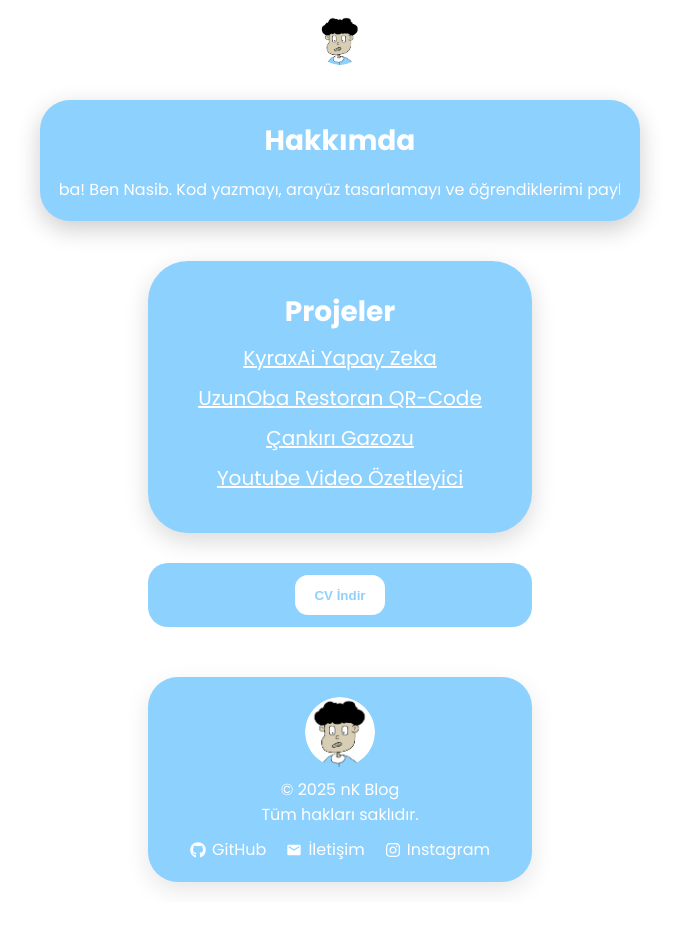
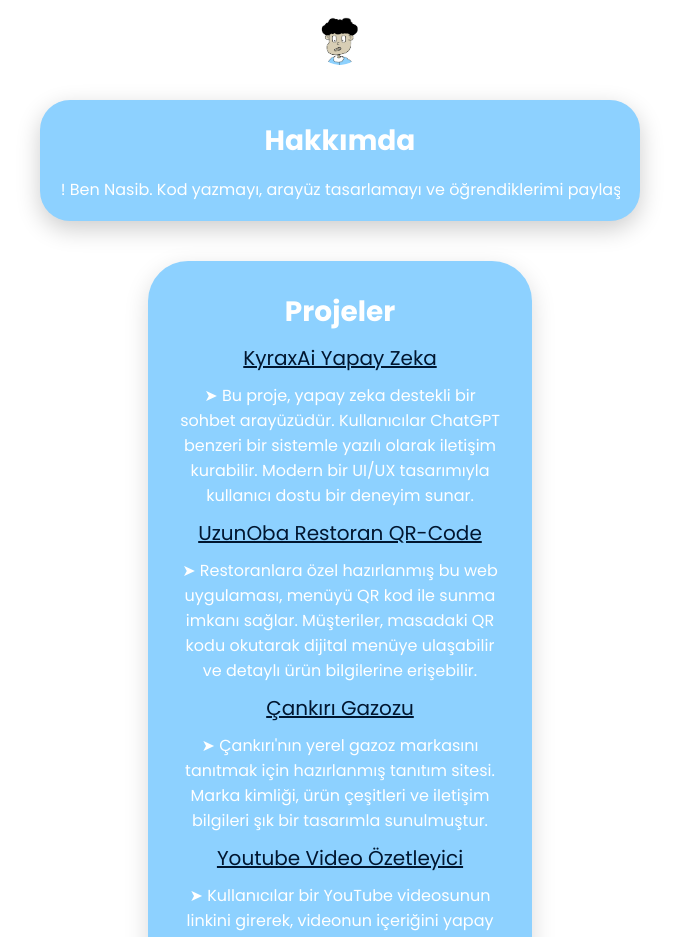
Before and after one commit to nkarimzade/Porfolio, a React (Vite) app: page / in a window 1280 px wide. Shown: the top 937 px of the page, without its empty margins (300-979 px from the left). Before the commit the page ends 902 px from the top, so only its background shows below. Built offline with nearby package versions, Linux system fonts and the light colour scheme.

Commit message:
fix: Update styles and improve project descriptions in Cv and Projeler components

```diff
--- a/src/Pages/Cv.css
+++ b/src/Pages/Cv.css
@@ -19,8 +19,8 @@
     width: 90px;
     cursor: pointer;
     border : none;
-    background-color: var(--text-color);
-    color: var(--background-color);
+    color: rgb(0, 22, 48);
+    ground-color: var(--text-color);
     font-weight: bold;
     transition: 0.4s ease-in-out;
     border-radius: 13px;
--- a/src/Pages/Cv.jsx
+++ b/src/Pages/Cv.jsx
@@ -23,8 +23,7 @@
             distance: '40px',
             origin: 'bottom',
             opacity: 0,
-            duration: 1500,
-            reset: true,
+            duration: 1500
         });
 
         ScrollReveal().reveal('.cv-button', {
@@ -32,8 +31,7 @@
             distance: '50px',
             origin: 'right',
             opacity: 0,
-            duration: 2000,
-            reset: true,
+            duration: 2000
         });
 
         return () => window.removeEventListener('scroll', handleScroll);
--- a/src/Pages/Navbar.jsx
+++ b/src/Pages/Navbar.jsx
@@ -25,7 +25,7 @@
       origin: 'top', // Kaydırılacak yön
       opacity: 0, // Başlangıçta görünmez olacak
       duration: 1000, // Animasyon süresi
-      reset: true, // Sayfada kaydırıldıkça tekrar başlat
+
     });
 
     // Temizleme fonksiyonu
--- a/src/Pages/Projeler.css
+++ b/src/Pages/Projeler.css
@@ -19,7 +19,7 @@
 }
 
 .projeler a {
-    color: var(--text-color);
+    color: rgb(0, 22, 48);
     font-size: 20px;
     text-decoration: underline;
     display: block;
@@ -50,6 +50,7 @@
     }
 
     .projeler a {
+
         font-size: 16px;
     }
 
--- a/src/Pages/Projeler.jsx
+++ b/src/Pages/Projeler.jsx
@@ -22,18 +22,44 @@
     }, []);
 
     return (
-        <div>
-            <div className="projeler">
-                <div className="text">
-                    <h1>Projeler</h1>
-                </div>
-                <ol>
-                    <li><a target='_blank' href="https://kyraxai.vercel.app">KyraxAi Yapay Zeka</a></li>
-                    <li><a target='_blank' href="https://uzunoba.vercel.app">UzunOba Restoran QR-Code</a></li>
-                    <li><a target='_blank' href="https://gazoz-seven.vercel.app/">Çankırı Gazozu</a></li>
-                    <li><a target='_blank' href="https://youtubevideoozet.vercel.app/">Youtube Video Özetleyici</a></li>
-                </ol>
+        <div className="projeler">
+            <div className="text">
+                <h1>Projeler</h1>
             </div>
+            <ol>
+                <li>
+                    <a href="https://kyraxai.vercel.app" target="_blank" rel="noopener noreferrer">
+                        KyraxAi Yapay Zeka
+                    </a>
+                    <p>
+                        ➤ Bu proje, yapay zeka destekli bir sohbet arayüzüdür. Kullanıcılar ChatGPT benzeri bir sistemle yazılı olarak iletişim kurabilir. Modern bir UI/UX tasarımıyla kullanıcı dostu bir deneyim sunar.
+                    </p>
+                </li>
+                <li>
+                    <a href="https://uzunoba.vercel.app" target="_blank" rel="noopener noreferrer">
+                        UzunOba Restoran QR-Code
+                    </a>
+                    <p>
+                        ➤ Restoranlara özel hazırlanmış bu web uygulaması, menüyü QR kod ile sunma imkanı sağlar. Müşteriler, masadaki QR kodu okutarak dijital menüye ulaşabilir ve detaylı ürün bilgilerine erişebilir.
+                    </p>
+                </li>
+                <li>
+                    <a href="https://gazoz-seven.vercel.app/" target="_blank" rel="noopener noreferrer">
+                        Çankırı Gazozu
+                    </a>
+                    <p>
+                        ➤ Çankırı'nın yerel gazoz markasını tanıtmak için hazırlanmış tanıtım sitesi. Marka kimliği, ürün çeşitleri ve iletişim bilgileri şık bir tasarımla sunulmuştur.
+                    </p>
+                </li>
+                <li>
+                    <a href="https://youtubevideoozet.vercel.app/" target="_blank" rel="noopener noreferrer">
+                        Youtube Video Özetleyici
+                    </a>
+                    <p>
+                        ➤ Kullanıcılar bir YouTube videosunun linkini girerek, videonun içeriğini yapay zeka ile özetleyebilir. Zaman kazandıran ve bilgiye hızlı erişim sağlayan bir araçtır.
+                    </p>
+                </li>
+            </ol>
         </div>
     );
 };
```
